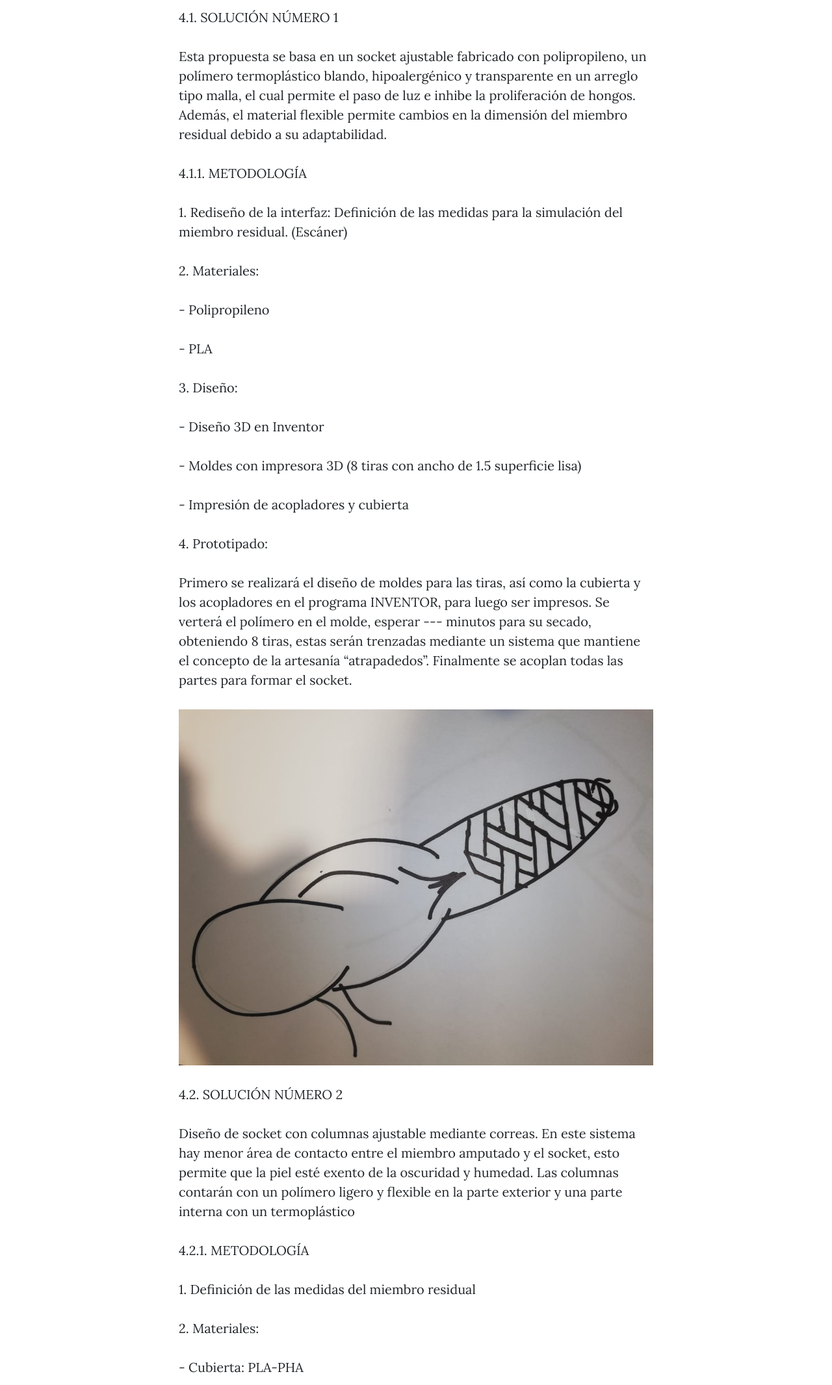
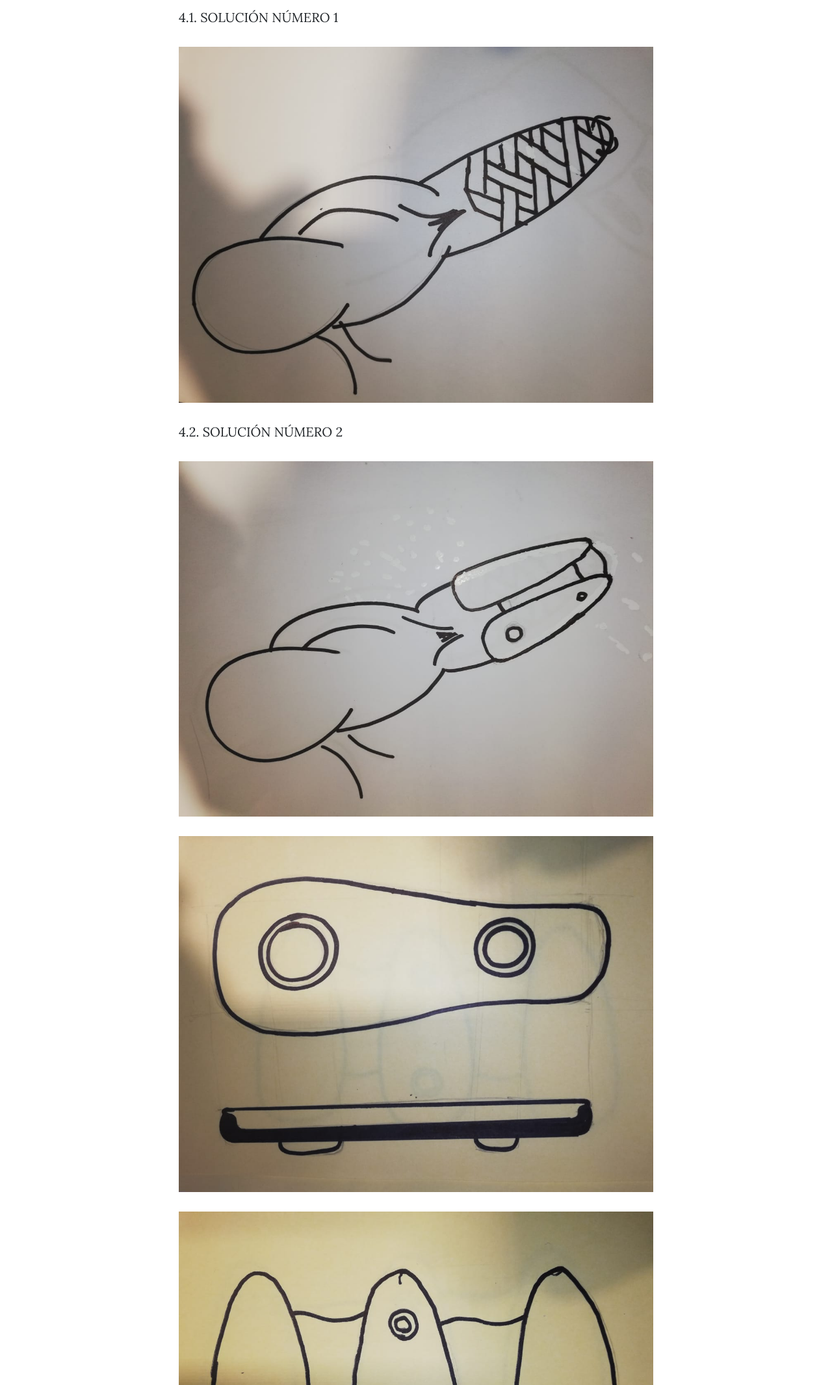
Before and after one commit to maryzc10/ProyectoProtesisDeBrazo, a website: page semana5.html in a window 1280 px wide. Shown: the part 668-2800 px from the top of the page at 65% size. Drawn offline with nearby package versions, Linux system fonts and the light colour scheme; files that its build step writes are made by us from their sources.

Commit message:
Update semana5.html

```diff
--- a/semana5.html
+++ b/semana5.html
@@ -52,51 +52,14 @@
 
 
 
-  <h2> 4. ESTRATEGIAS DE SOLUCIÓN </h2>
+  <h2> 4. CONCEPTOS DE SOLUCIÓN </h2>
 <p> 4.1. SOLUCIÓN NÚMERO 1</p>
-            <p>Esta propuesta se basa en un socket ajustable fabricado con polipropileno, un polímero termoplástico blando, hipoalergénico y transparente en un arreglo tipo malla, el cual permite el paso de luz e inhibe la proliferación de hongos. Además, el material flexible permite cambios en la dimensión del miembro residual debido a su adaptabilidad.
-              </p>
-            <p>4.1.1. METODOLOGÍA</p>
-            <p> 1. Rediseño de la interfaz:  Definición de las medidas para la simulación del miembro residual. (Escáner)</p>
-            <p> 2. Materiales:</p>
 
-            <p> - Polipropileno</p>
-            <p> - PLA</p>
-            <p> 3. Diseño:
- </p>
-            <p> - Diseño 3D en Inventor</p>
-            <p> - Moldes con impresora 3D (8 tiras con ancho de 1.5 superficie lisa)</p>
-            <p> - Impresión de acopladores y cubierta </p>
-              <p> 4. Prototipado:
- </p>
-             <p> Primero se realizará el diseño de moldes para las tiras, así como la cubierta y los acopladores en el programa INVENTOR, para luego ser impresos. Se verterá el polímero en el molde, esperar --- minutos para su secado, obteniendo 8 tiras, estas serán trenzadas mediante un sistema que mantiene el concepto de la artesanía “atrapadedos”. Finalmente se acoplan todas las partes para formar el  socket.</p>
-              </p>
           </a>
            <img src="uploads/s1.jpeg" class="img-fluid" alt="Image"><br>
 
           <p> 4.2. SOLUCIÓN NÚMERO 2</p>
-            <p>Diseño de socket con columnas  ajustable mediante correas. En este sistema hay menor área de contacto entre el miembro amputado y el socket, esto permite que la piel esté exento de la oscuridad y humedad. Las columnas contarán con un polímero ligero y flexible en la parte exterior y una parte interna con un termoplástico
-              </p>
-           <p>4.2.1. METODOLOGÍA</p>
-            <p> 1. Definición de las medidas del miembro residual</p>
-            <p> 2. Materiales:</p>
 
-            <p> -  Cubierta: PLA-PHA
-</p>
-            <p> -  Correas: Hilos de Nylon
-</p>
-           <p> -   Cubierta interna: capa de RTV y tela de algodón
-</p>
-            <p> 3. Diseño:
- </p>
-            <p> - Prototipado virtual en Inventor con las medidas del usuario
-</p>
-            <p> - Prototipado en físico con los materiales entregados en el curso</p>
-            <p> - Definición del volumen real a usar de cada material </p>
-              <p> 4. Construcción del socket
- </p>
-           <p> 5. Evaluación del funcionamiento
- </p>
          </a>
            <img src="uploads/s21.jpeg" class="img-fluid" alt="Image"><br>
       </p>
@@ -107,8 +70,6 @@
     <img src="uploads/s24.jpeg" class="img-fluid" alt="Image"><br>
       </p>
               <p> 4.3. SOLUCIÓN NÚMERO 3</p>
-            <p>Consiste en una interfaz de tres columnas fabricado con fibra de carbono y con una cubierta interna de una combinación de PVC y algodón cómodo para el usuario, la cual será bañada con iones de plata y sellada. Este tendrá un sistema de ajuste mecánico que usa una perillas y cordones.
-              </p>
 
           </a>
            <img src="uploads/s3.jpeg" class="img-fluid" alt="Image"><br>
```
